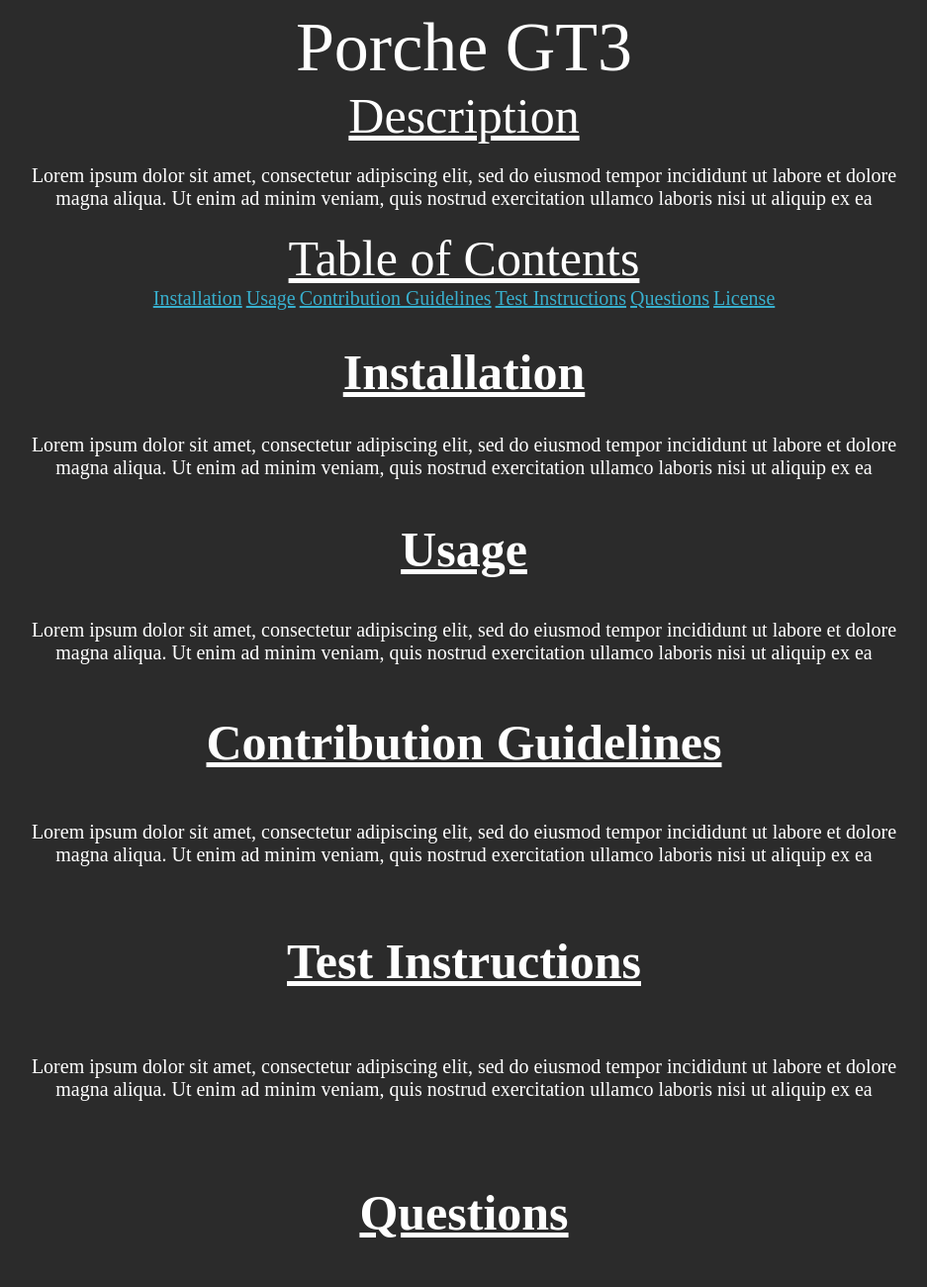
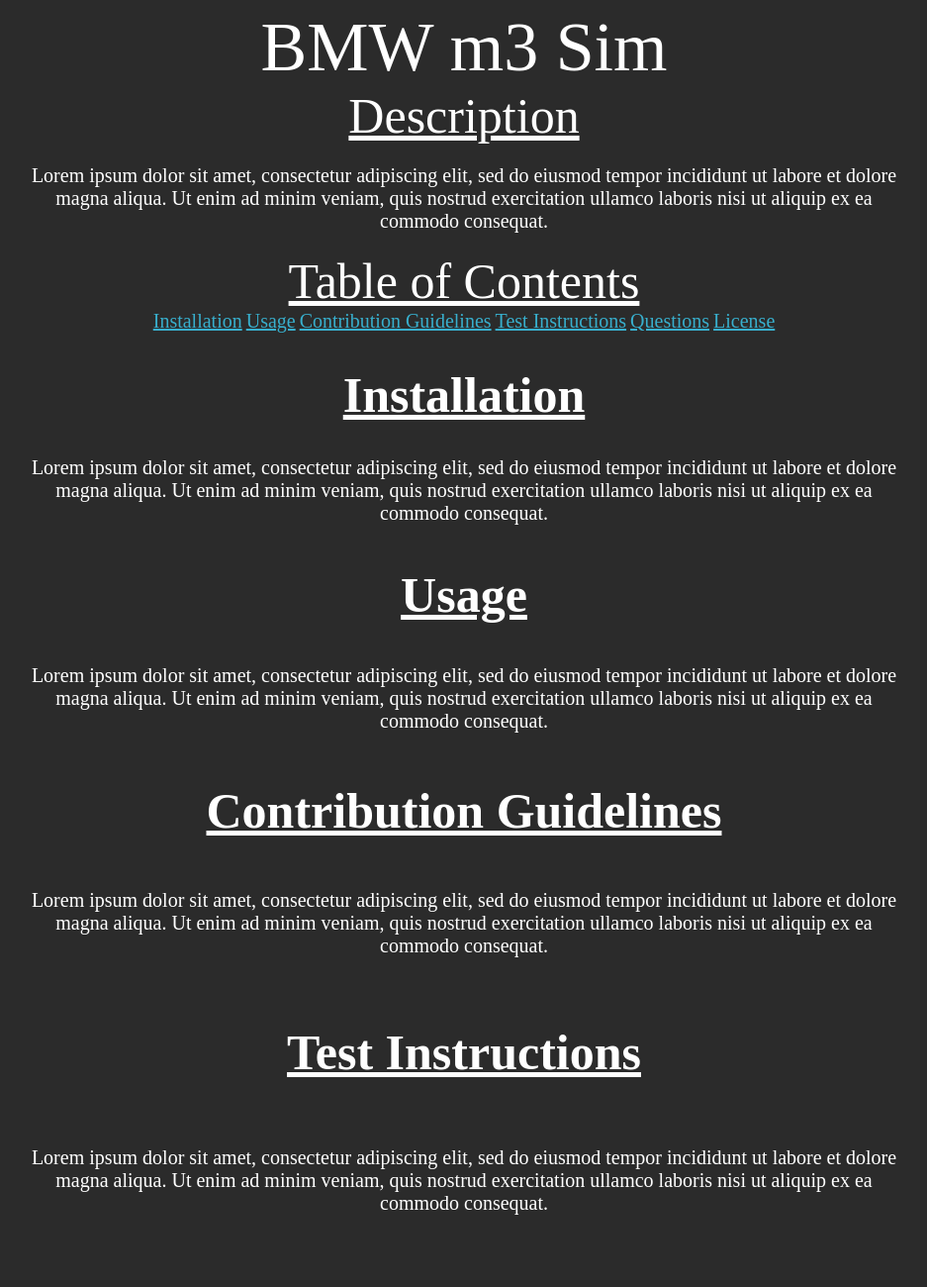
Before and after one commit to WilliamHirschh/README-Project, a website: page answers.html in a window 1280 px wide. Shown: the top 1300 px of the page at 99% size, without its empty margins (171-1108 px from the left). Drawn offline with Linux system fonts and the light colour scheme.

Commit message:
Added readme and some bug fixes

```diff
--- a/answers.html
+++ b/answers.html
@@ -8,9 +8,9 @@
     <title>README</title>
 </head>
 <body>
-    <header class="header">Porche GT3</header>
+    <header class="header">BMW m3 Sim</header>
     <header class="Descript">Description</header>
-    <p class="description"> Lorem ipsum dolor sit amet, consectetur adipiscing elit, sed do eiusmod tempor incididunt ut labore et dolore magna aliqua. Ut enim ad minim veniam, quis nostrud exercitation ullamco laboris nisi ut aliquip ex ea</p>
+    <p class="description">Lorem ipsum dolor sit amet, consectetur adipiscing elit, sed do eiusmod tempor incididunt ut labore et dolore magna aliqua. Ut enim ad minim veniam, quis nostrud exercitation ullamco laboris nisi ut aliquip ex ea commodo consequat. </p>
     <header class="tableofcontents">Table of Contents </header>
     <div class="quicklinks">
     <a href=".Installation" class="links">Installation</a>
@@ -21,13 +21,13 @@
     <a href=".license" class="links">License</a>
     </div>
     <h1 class="Installation">Installation</h1>
-    <p class="description">Lorem ipsum dolor sit amet, consectetur adipiscing elit, sed do eiusmod tempor incididunt ut labore et dolore magna aliqua. Ut enim ad minim veniam, quis nostrud exercitation ullamco laboris nisi ut aliquip ex ea</p>
+    <p class="description">Lorem ipsum dolor sit amet, consectetur adipiscing elit, sed do eiusmod tempor incididunt ut labore et dolore magna aliqua. Ut enim ad minim veniam, quis nostrud exercitation ullamco laboris nisi ut aliquip ex ea commodo consequat. </p>
     <h2 class="usage">Usage</h2>
-    <p class="description">Lorem ipsum dolor sit amet, consectetur adipiscing elit, sed do eiusmod tempor incididunt ut labore et dolore magna aliqua. Ut enim ad minim veniam, quis nostrud exercitation ullamco laboris nisi ut aliquip ex ea</p>
+    <p class="description">Lorem ipsum dolor sit amet, consectetur adipiscing elit, sed do eiusmod tempor incididunt ut labore et dolore magna aliqua. Ut enim ad minim veniam, quis nostrud exercitation ullamco laboris nisi ut aliquip ex ea commodo consequat. </p>
     <h3 class="contribution">Contribution Guidelines</h3>
-    <p class="description">Lorem ipsum dolor sit amet, consectetur adipiscing elit, sed do eiusmod tempor incididunt ut labore et dolore magna aliqua. Ut enim ad minim veniam, quis nostrud exercitation ullamco laboris nisi ut aliquip ex ea</p>
+    <p class="description">Lorem ipsum dolor sit amet, consectetur adipiscing elit, sed do eiusmod tempor incididunt ut labore et dolore magna aliqua. Ut enim ad minim veniam, quis nostrud exercitation ullamco laboris nisi ut aliquip ex ea commodo consequat. </p>
     <h4 class="test">Test Instructions</h4>
-    <p class="description">Lorem ipsum dolor sit amet, consectetur adipiscing elit, sed do eiusmod tempor incididunt ut labore et dolore magna aliqua. Ut enim ad minim veniam, quis nostrud exercitation ullamco laboris nisi ut aliquip ex ea</p>
+    <p class="description">Lorem ipsum dolor sit amet, consectetur adipiscing elit, sed do eiusmod tempor incididunt ut labore et dolore magna aliqua. Ut enim ad minim veniam, quis nostrud exercitation ullamco laboris nisi ut aliquip ex ea commodo consequat. </p>
     <h5 class="questions">Questions</h5>
     <p class="description">WilliamHirschh@Gmail.com <br>WilliamHirschh</p>
     <h6 class="license">license</h6>
```
Also changed, not shown: README.md.
